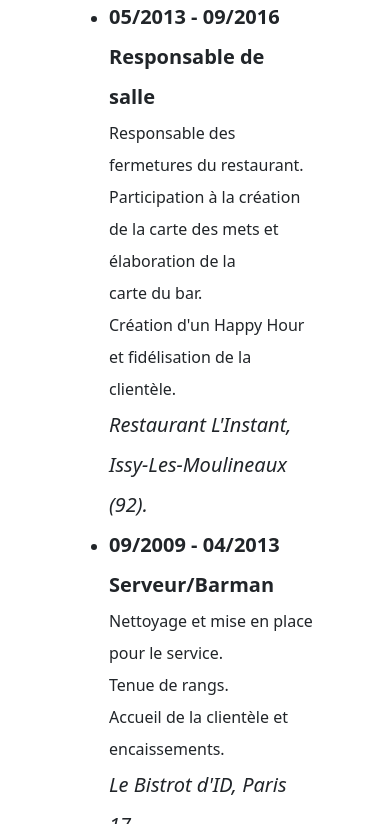
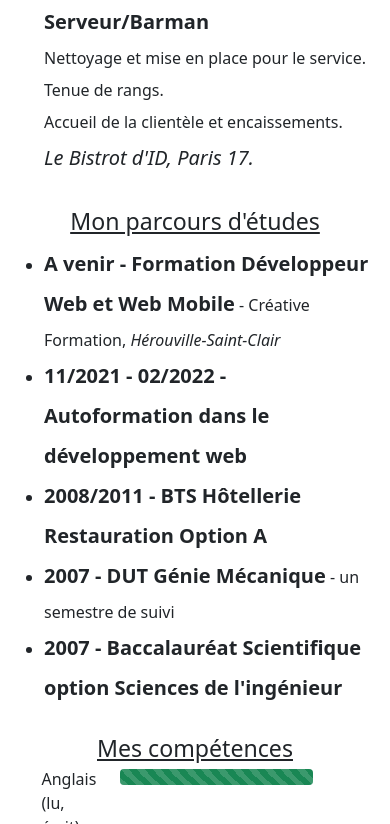
Before and after one commit to ClavierQuentin/transition_pro, a plain HTML site: page studies.html in a window 390 px wide. Shown: the part 1176-2000 px from the top of the page. Drawn offline with nearby package versions, Linux system fonts and the light colour scheme.

Commit message:
changes on studies.html

```diff
--- a/studies.html
+++ b/studies.html
@@ -32,7 +32,7 @@
             </nav>
         </header>
         <div class="row justify-content-center margin-top margin-bottom">
-            <section class="col-8">
+            <section class="col-md-8">
                 <h3>Mon parcours professionnel</h3>
                 <ul class="lh-lg">
                     <li><span class="bold fs-5">09/2020 - 01/2022 Conseiller indépendant affilié à l'agence LEGGETT IMMOBILIER</span>
@@ -61,7 +61,7 @@
             </section>
         </div>
         <div class="row justify-content-center">
-            <section class="col-8">
+            <section class="col-md-8">
                 <h3>Mon parcours d'études</h3>
                 <ul class="lh-lg">
                     <li><span class="bold fs-5">A venir - Formation Développeur Web et Web Mobile</span> - Créative Formation, <span class="fst-italic">Hérouville-Saint-Clair</span></li>
```
